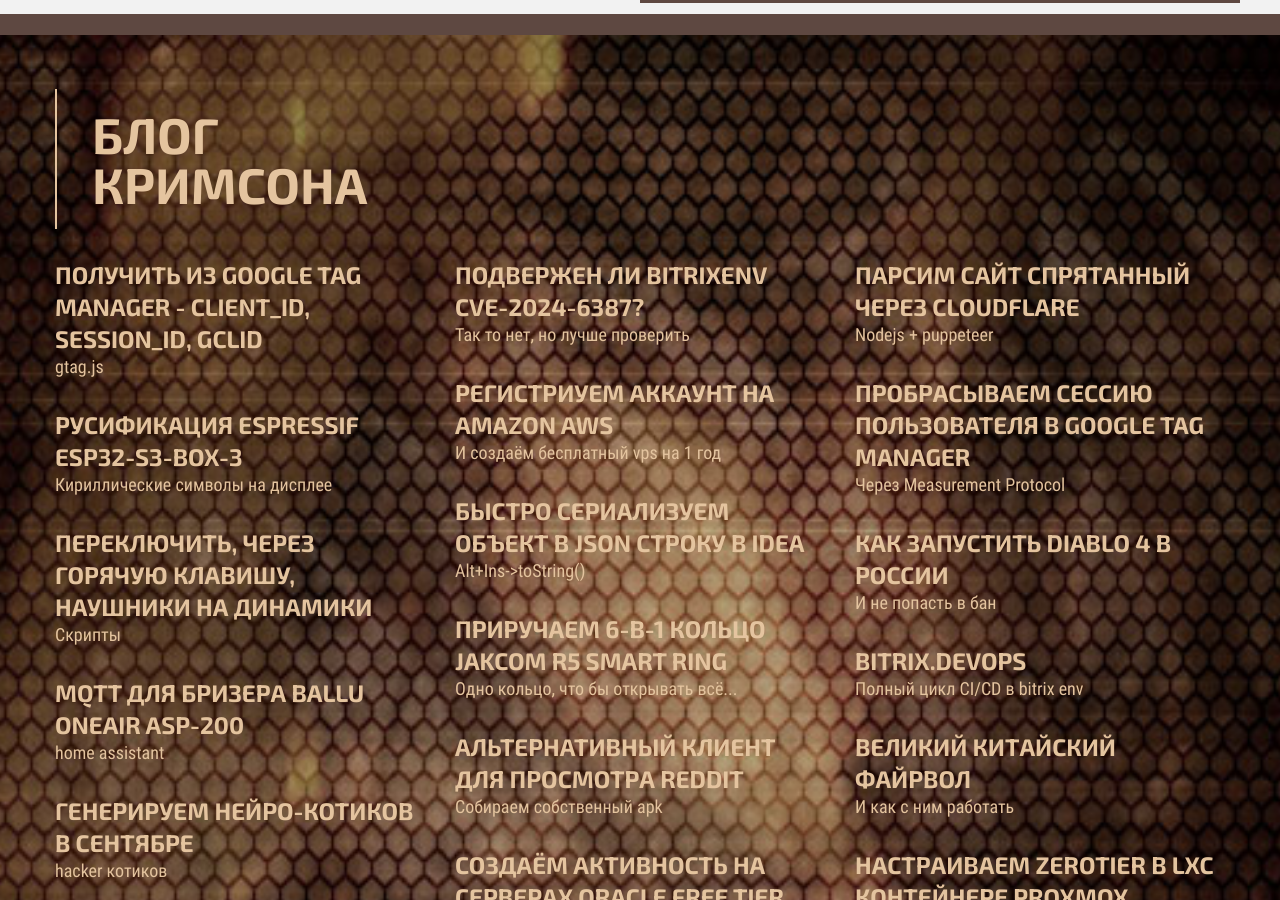
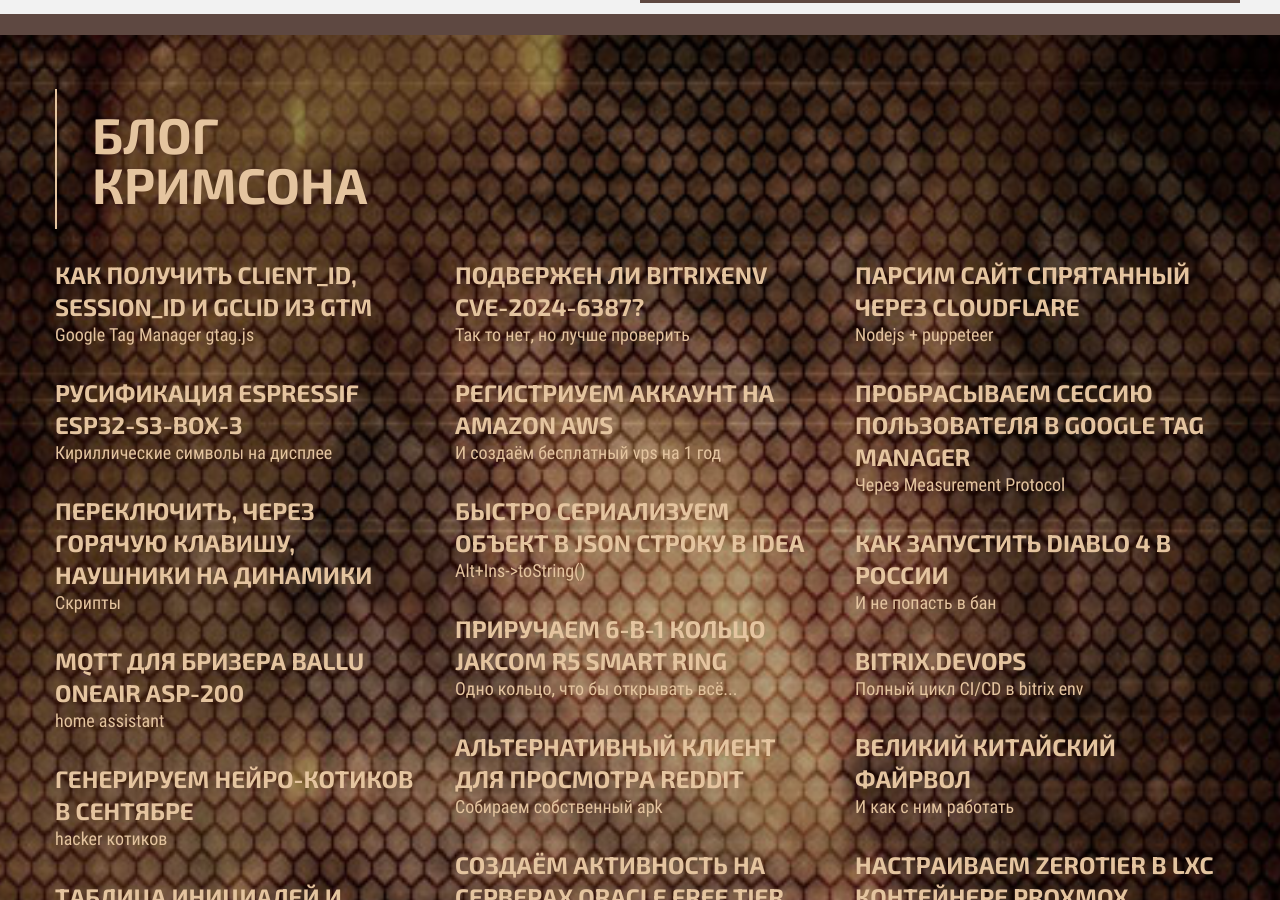
Before and after one commit to william-aqn/blog, a Jekyll site: the page built from index.html, in a window 1280 px wide and 900 px high, scrolled down 1502 px. Built offline with Jekyll 4.4.1, drawn with Linux system fonts in a browser that asks for light colours; a script that is not in the unit is left out.

Commit message:
Update 2025-06-05-gtm-clientid-sessionid-gclid.md

```diff
--- a/_posts/2025-06-05-gtm-clientid-sessionid-gclid.md
+++ b/_posts/2025-06-05-gtm-clientid-sessionid-gclid.md
@@ -1,11 +1,11 @@
 ---
 layout: post
-title: "Получить из Google Tag Manager - client_id, session_id, gclid"
-description: "gtag.js"
+title: "Как получить client_id, session_id и gclid из GTM"
+description: "Google Tag Manager gtag.js"
 tags: google js tgm
 ---
 
-# Получить из Google Tag Manager (GTM) - client_id, session_id, gclid
+# Как получить client_id, session_id и gclid из Google Tag Manager (GTM)
 
 Есть несколько способов как это сделать:
 
```
